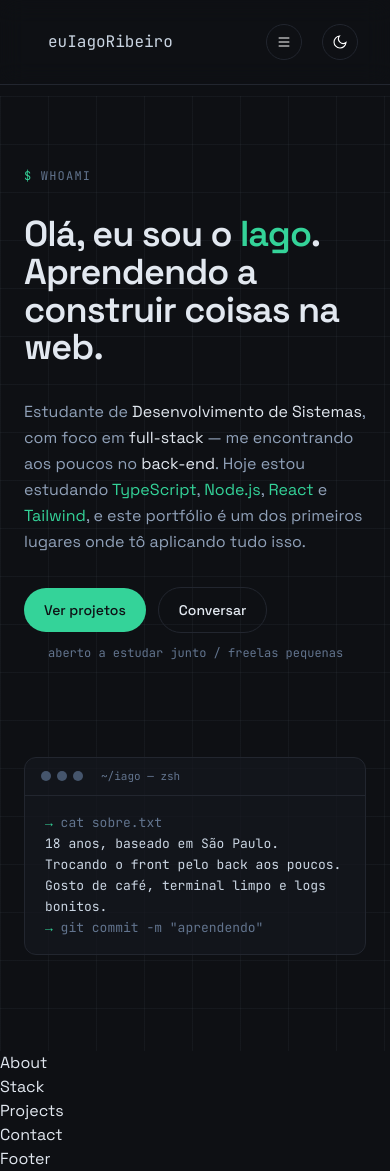
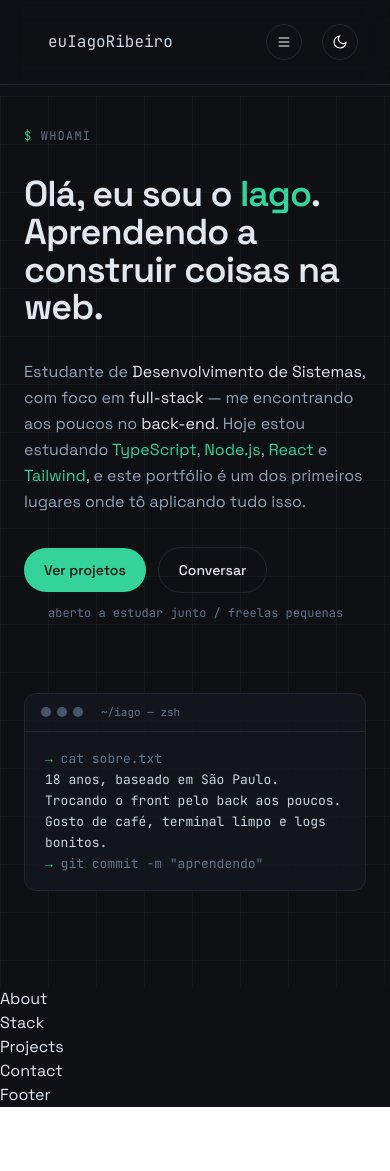
Before and after one commit to euIagoRibeiro/portfolio, a React (Vite) app: page / in a window 390 px wide. After the commit the page ends 1107 px from the top, so only its background shows below. Built offline with nearby package versions, Linux system fonts and the light colour scheme.

Commit message:
style: adjust hero padding and terminal margin for mobile

```diff
--- a/src/components/Terminal.tsx
+++ b/src/components/Terminal.tsx
@@ -46,7 +46,7 @@ function Terminal() {
   }, [])
 
   return (
-    <div className="mt-16 max-w-2xl rounded-xl border border-ink-line bg-ink-soft/70 overflow-hidden reveal in">
+    <div className="mt-10 max-w-2xl rounded-xl border border-ink-line bg-ink-soft/70 overflow-hidden reveal in">
       <div className="flex items-center gap-1.5 px-4 py-2.5 border-b border-ink-line">
         <span className="w-2.5 h-2.5 rounded-full bg-slate-600" />
         <span className="w-2.5 h-2.5 rounded-full bg-slate-600" />
--- a/src/components/sections/Hero.tsx
+++ b/src/components/sections/Hero.tsx
@@ -2,7 +2,7 @@ import Terminal from "../Terminal"
 
 function Hero() {
   return (
-    <section id="top" className="grid-bg pt-18 pb-24 px-6">
+    <section id="top" className="grid-bg pt-8 sm:pt-18 pb-24 px-6">
       <div className="max-w-5xl mx-auto flex flex-col gap-8">
 
         <p className="font-mono text-xs uppercase tracking-widest text-slate-500">
```
